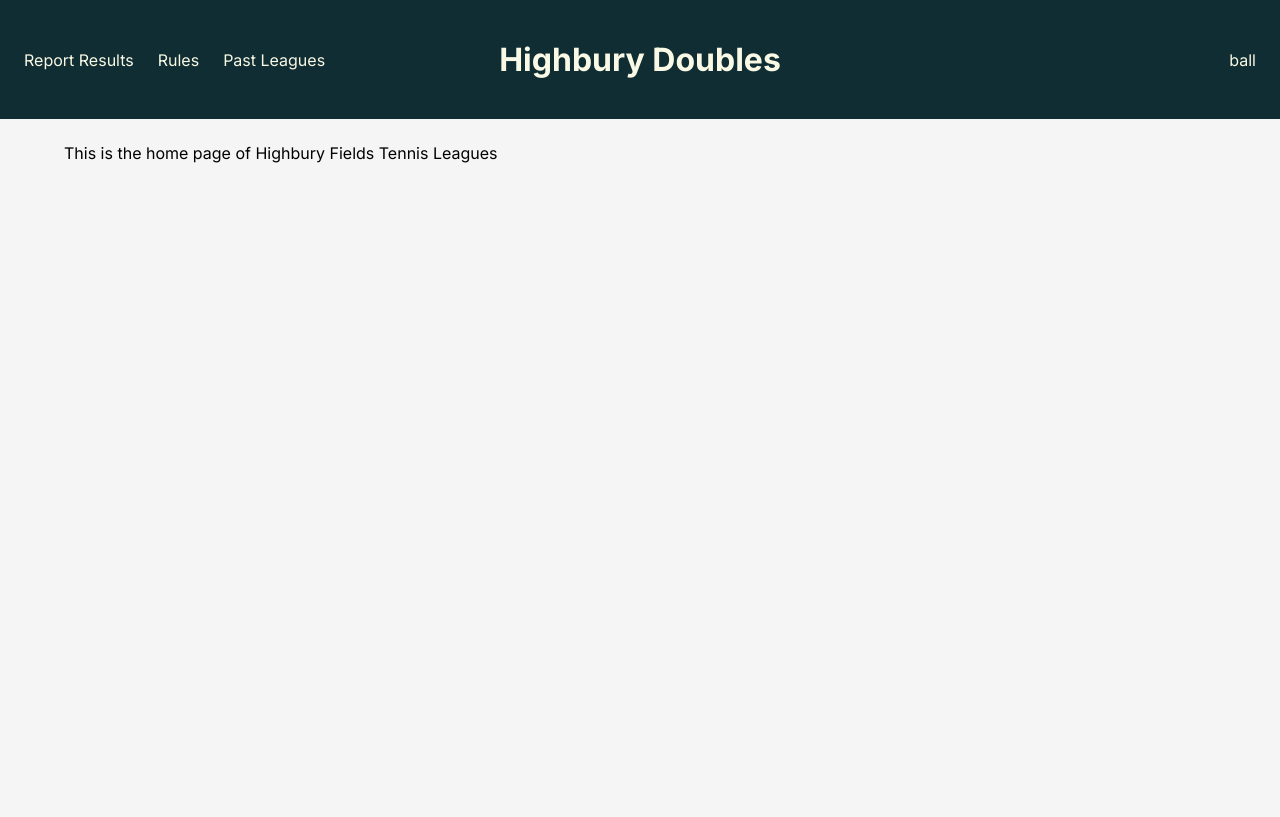
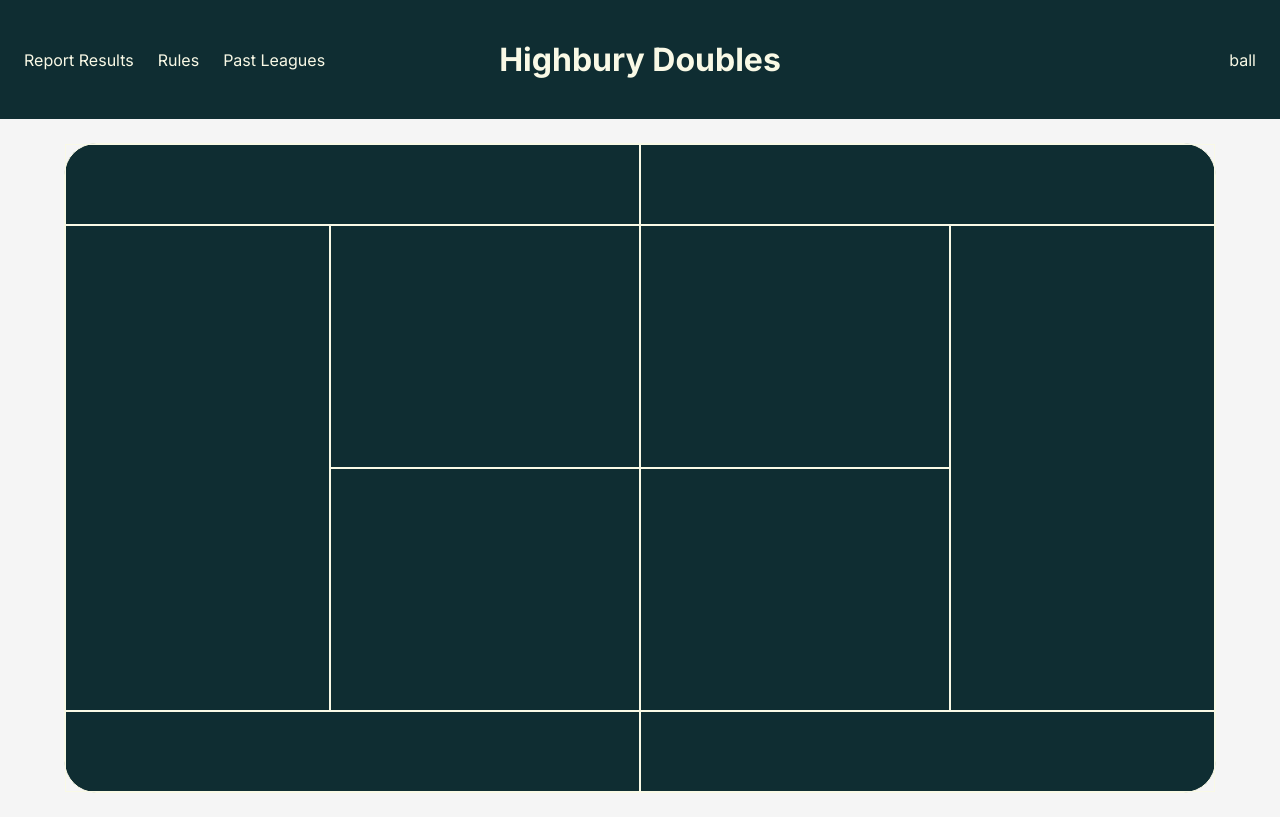
Before and after one commit to alejandra-rojas/TennisLeague-HighburyAndIslington, a Next.js app: page / in a window 1280 px wide. Built offline with nearby package versions, Linux system fonts and the light colour scheme.

Commit message:
court-hero

```diff
--- a/app/(public)/page.jsx
+++ b/app/(public)/page.jsx
@@ -1,3 +1,20 @@
+import "../styles/Public/styles.scss";
+
 export default function Home() {
-  return <main>This is the home page of Highbury Fields Tennis Leagues</main>;
+	return (
+		<main>
+			<div class="court">
+				<div class="div1"> </div>
+				<div class="div2"> </div>
+				<div class="div3"> </div>
+				<div class="div4"> </div>
+				<div class="div5"> </div>
+				<div class="div6"> </div>
+				<div class="div7"> </div>
+				<div class="div8"> </div>
+				<div class="div9"> </div>
+				<div class="div10"> </div>
+			</div>
+		</main>
+	);
 }
--- a/app/styles/Public/styles.scss
+++ b/app/styles/Public/styles.scss
@@ -1,4 +1,57 @@
 @import "../Variables/Variables.scss";
+
+.court {
+	display: grid;
+	grid-template-columns: repeat(26, 1fr);
+	grid-template-rows: repeat(24, 1fr);
+	grid-column-gap: 0px;
+	grid-row-gap: 0px;
+	border: 0.25px $color-cream solid;
+  background-color: $color-darkGreen;
+	height: 650px;
+  border-radius: 2rem;
+}
+
+.div1 {
+	grid-area: 1 / 1 / 4 / 14;
+	border: 0.25px $color-cream solid;
+}
+.div2 {
+	grid-area: 1 / 14 / 4 / 27;
+	border: 0.25px $color-cream solid;
+}
+.div3 {
+	grid-area: 4 / 1 / 22 / 7;
+	border: 0.25px $color-cream solid;
+}
+.div4 {
+	grid-area: 4 / 7 / 13 / 14;
+	border: 0.25px $color-cream solid;
+}
+.div5 {
+	grid-area: 13 / 7 / 22 / 14;
+	border: 0.25px $color-cream solid;
+}
+.div6 {
+	grid-area: 4 / 14 / 13 / 21;
+	border: 0.25px $color-cream solid;
+}
+.div7 {
+	grid-area: 13 / 14 / 22 / 21;
+	border: 0.25px $color-cream solid;
+}
+.div8 {
+	grid-area: 4 / 21 / 22 / 27;
+	border: 0.25px $color-cream solid;
+}
+.div9 {
+	grid-area: 22 / 1 / 25 / 14;
+	border: 0.25px $color-cream solid;
+}
+.div10 {
+	grid-area: 22 / 14 / 25 / 27;
+	border: 0.25px $color-cream solid;
+}
 
 #rules {
 	width: 95vw;
```
Lines whose indentation alone changed are shown as unchanged.
